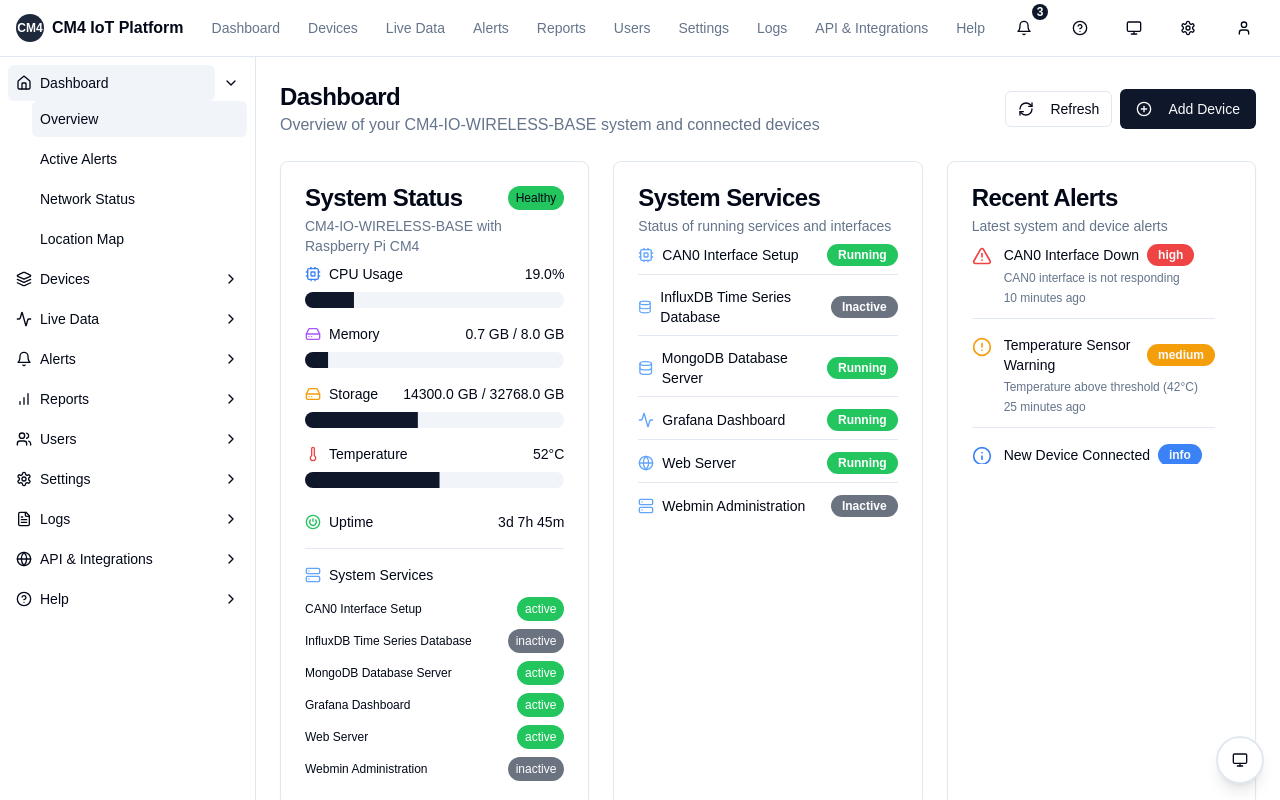
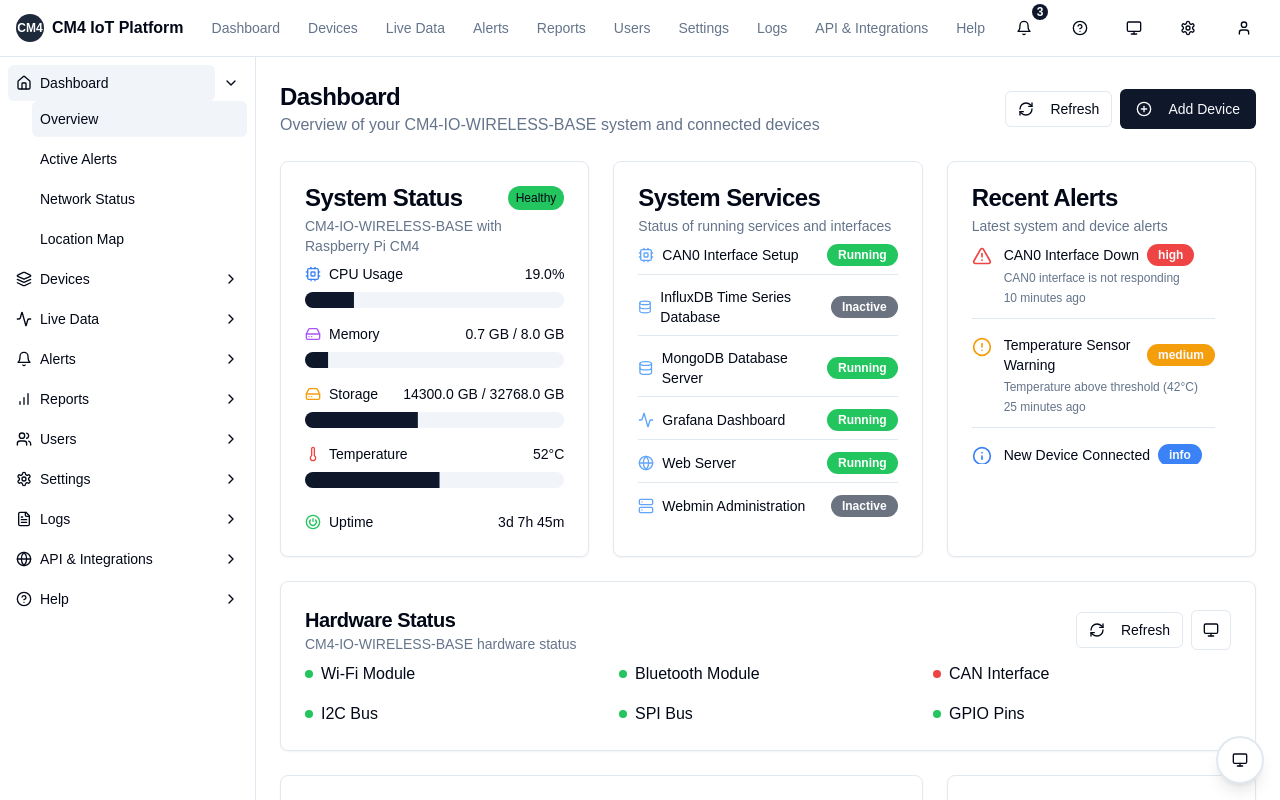
Before and after one commit to RechardNabo/RP_ARM_Development, a Next.js app in the folder Node-APPS/iot-application/: page /dashboard in a window 1280 px wide. Shown: the top 800 px of the page. Built offline with nearby package versions, Linux system fonts and the light colour scheme.

Commit message:
Remove duplicate System Services section from System Status component

```diff
--- a/Node-APPS/iot-application/components/dashboard/system-status.tsx
+++ b/Node-APPS/iot-application/components/dashboard/system-status.tsx
@@ -179,31 +179,7 @@ export function SystemStatus() {
             </span>
           </div>
 
-          <div className="mt-4 border-t pt-4">
-            <div className="flex items-center gap-2 mb-3">
-              <Server className="h-4 w-4 text-blue-400" />
-              <span className="text-sm font-medium">System Services</span>
-            </div>
-            <div className="space-y-2">
-              {metrics.services && metrics.services.length > 0 ? (
-                metrics.services.map((service: SystemService) => (
-                  <div key={service.name} className="flex justify-between items-center">
-                    <span className="text-xs">{service.description}</span>
-                    <span
-                      className={`px-2 py-1 text-xs rounded-full ${service.status === 'active' ? 'bg-green-500 text-white' :
-                                service.status === 'inactive' ? 'bg-gray-500 text-white' :
-                                service.status === 'failed' ? 'bg-red-500 text-white' :
-                                service.status === 'activating' ? 'bg-blue-500 text-white' : 'bg-amber-500 text-white'}`}
-                    >
-                      {service.status}
-                    </span>
-                  </div>
-                ))
-              ) : (
-                <div className="text-xs text-gray-500">No service data available</div>
-              )}
-            </div>
-          </div>
+          {/* System Services section removed - now displayed in ServiceMonitor component */}
         </div>
       </CardContent>
     </Card>
```
